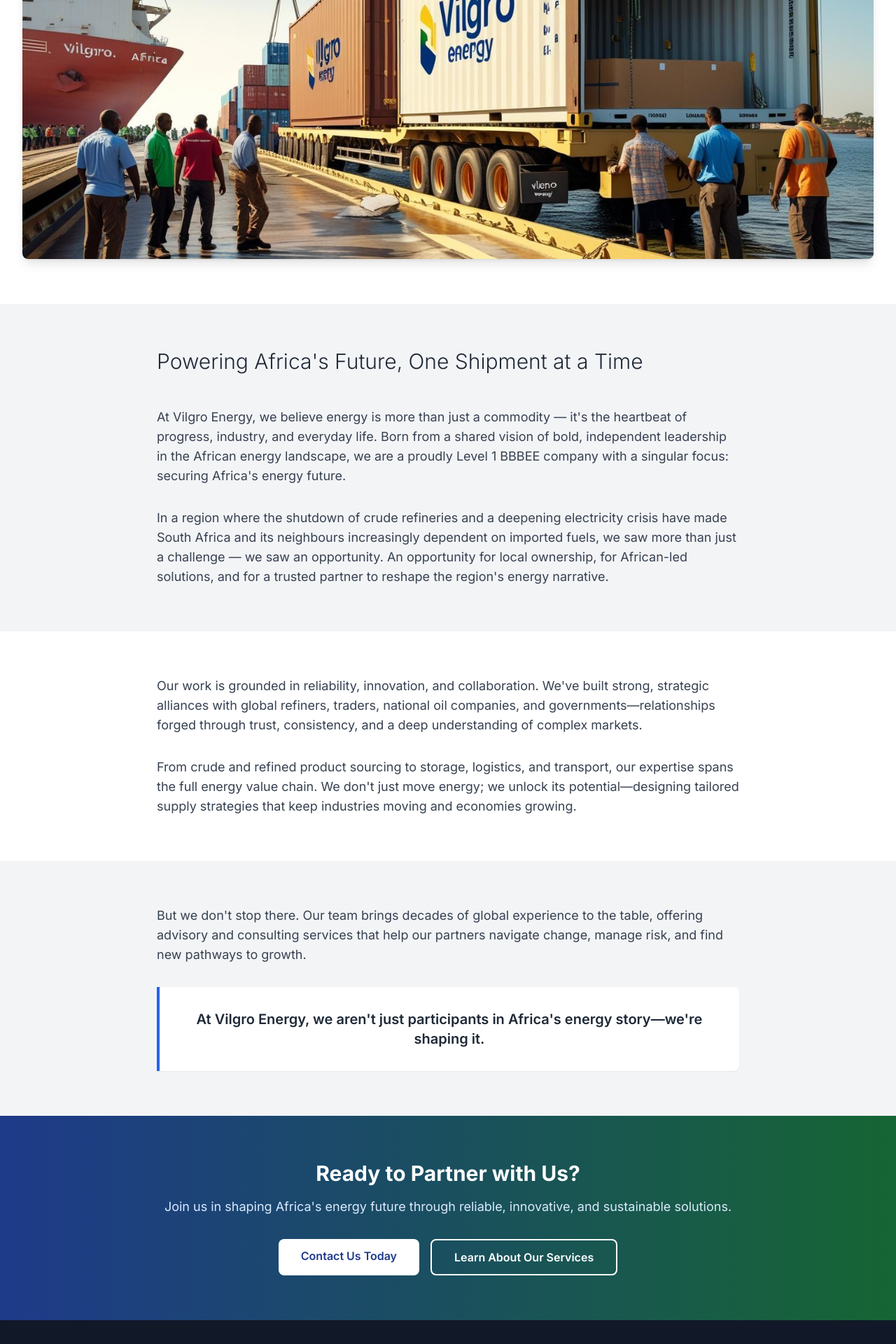
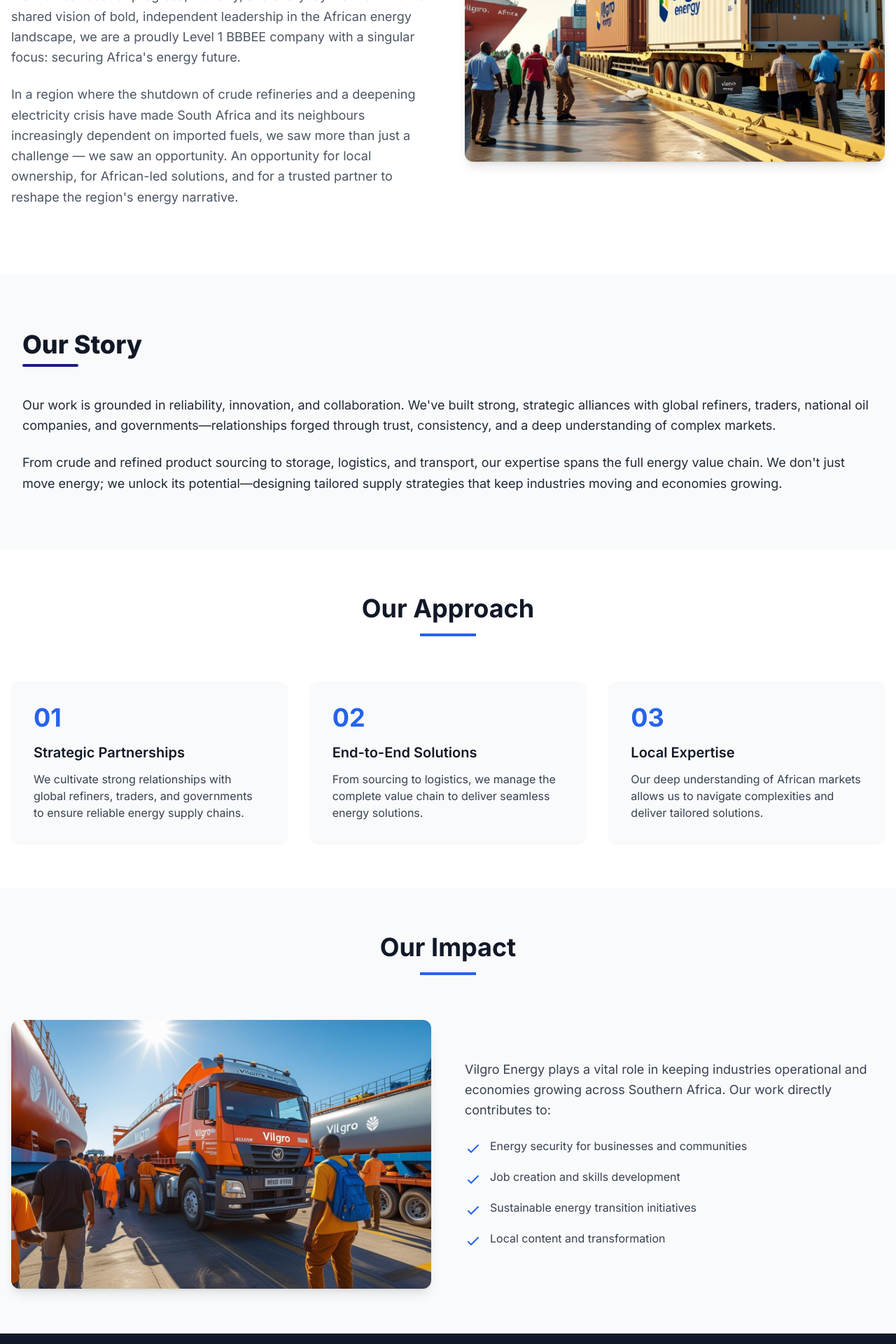
Before and after one commit to banelee59/vigro-energy-website, a Next.js app: page /about in a window 1280 px wide. Shown: the part 440-2360 px from the top of the page at 70% size. Built offline with nearby package versions, Linux system fonts and the light colour scheme.

Commit message:
About us page revamp

```diff
--- a/app/about/page.tsx
+++ b/app/about/page.tsx
@@ -1,122 +1,203 @@
+"use client"
+
 import Image from "next/image"
 import Link from "next/link"
 import { ChevronRight } from "lucide-react"
 
 export default function AboutPage() {
   return (
-    <div className="min-h-screen">
+    <div className="min-h-screen bg-white">
       {/* Breadcrumb Navigation */}
-      <section className="py-6 bg-white border-b border-gray-200">
-        <div className="max-w-7xl mx-auto px-4 sm:px-6 lg:px-8">
-          <nav className="flex items-center space-x-2 text-sm text-gray-500">
-            <Link href="/" className="hover:text-blue-600 transition-colors">
-              HOME
-            </Link>
+      <section className="bg-white border-b border-gray-200 py-5">
+        <div className="max-w-7xl mx-auto px-4 flex items-center space-x-2 text-sm text-gray-500">
+          <Link href="/" className="hover:text-blue-600 transition-colors">HOME</Link>
           <ChevronRight className="h-4 w-4" />
           <span className="text-gray-700 font-medium">ABOUT VILGRO ENERGY</span>
-          </nav>
         </div>
       </section>
 
-      {/* Main Heading - White Background */}
-      <section className="py-12 bg-white">
-        <div className="max-w-7xl mx-auto px-4 sm:px-6 lg:px-8">
-          <h1 className="text-4xl md:text-5xl font-light text-gray-600 mb-8">WHO WE ARE</h1>
+      {/* Hero Section with Heading and Image */}
+      <section className="relative bg-white">
+        <div className="max-w-7xl mx-auto px-4 py-16 md:py-24 flex flex-col md:flex-row items-center gap-12">
+          <div className="md:w-1/2 space-y-6">
+            <h1 className="text-4xl md:text-5xl font-bold text-gray-900 leading-tight">
+              Powering Africa's Future Through <span className="text-blue-600">Energy Solutions</span>
+            </h1>
+            <p className="text-lg text-gray-600 leading-relaxed">
+            At Vilgro Energy, we believe energy is more than just a commodity — it's the heartbeat of progress, industry, and everyday life. Born from a shared vision of bold, independent leadership in the African energy landscape, we are a proudly Level 1 BBBEE company with a singular focus: securing Africa's energy future.</p>
+
+            <p className="text-lg text-gray-600 leading-relaxed">In a region where the shutdown of crude refineries and a deepening electricity crisis have made South Africa and its neighbours increasingly dependent on imported fuels, we saw more than just a challenge — we saw an opportunity. An opportunity for local ownership, for African-led solutions, and for a trusted partner to reshape the region's energy narrative.
+            </p>
           </div>
-      </section>
-
-      {/* Hero Image - White Background */}
-      <section className="bg-white pb-16">
-        <div className="max-w-7xl mx-auto px-4 sm:px-6 lg:px-8">
-          <div className="relative h-96 md:h-[500px] rounded-lg overflow-hidden shadow-lg">
-            <Image src="/images/pic 1.jpeg" alt="Vilgro Energy Operations" fill className="object-cover" priority />
+          <div className="md:w-1/2 relative h-96 w-full rounded-xl overflow-hidden shadow-lg">
+            <Image
+              src="/images/pic 1.jpeg"
+              alt="Vilgro Energy Team"
+              fill
+              className="object-cover"
+              priority
+            />
           </div>
         </div>
       </section>
 
-      {/* Content Section 1 - Light Gray Background */}
-      <section className="py-16 bg-gray-100">
-        <div className="max-w-4xl mx-auto px-4 sm:px-6 lg:px-8">
-          <div className="mb-12">
-            <h2 className="text-3xl font-light text-gray-800 mb-8">Powering Africa's Future, One Shipment at a Time</h2>
+      {/* Our Story Section */}
+<section className="py-20 bg-gray-50">
+  <div className="max-w-7xl mx-auto px-4 sm:px-6 lg:px-8">
+    {/* Heading */}
+    <div className="text-left mb-10">
+      <h2 className="text-4xl font-extrabold text-gray-900">Our Story</h2>
+      <div className="mt-2 w-20 h-1 bg-[#1b1b83] rounded"></div>
     </div>
 
-          <div className="space-y-8 text-gray-700 leading-relaxed">
-            <p className="text-lg">
-              At Vilgro Energy, we believe energy is more than just a commodity — it's the heartbeat of progress,
-              industry, and everyday life. Born from a shared vision of bold, independent leadership in the African
-              energy landscape, we are a proudly Level 1 BBBEE company with a singular focus: securing Africa's energy
-              future.
+    {/* Full Width Text */}
+    <div className="space-y-6 text-gray-800 text-lg leading-relaxed">
+      <p>
+        Our work is grounded in reliability, innovation, and collaboration. We've built strong, strategic alliances
+        with global refiners, traders, national oil companies, and governments—relationships forged through trust,
+        consistency, and a deep understanding of complex markets.
       </p>
-
-            <p className="text-lg">
-              In a region where the shutdown of crude refineries and a deepening electricity crisis have made South
-              Africa and its neighbours increasingly dependent on imported fuels, we saw more than just a challenge — we
-              saw an opportunity. An opportunity for local ownership, for African-led solutions, and for a trusted
-              partner to reshape the region's energy narrative.
+      <p>
+        From crude and refined product sourcing to storage, logistics, and transport, our expertise spans the full
+        energy value chain. We don't just move energy; we unlock its potential—designing tailored supply strategies
+        that keep industries moving and economies growing.
       </p>
     </div>
   </div>
 </section>
 
-      {/* Content Section 2 - White Background */}
+
+      {/* Our Approach Section */}
       <section className="py-16 bg-white">
-        <div className="max-w-4xl mx-auto px-4 sm:px-6 lg:px-8">
-          <div className="space-y-8 text-gray-700 leading-relaxed">
-            <p className="text-lg">
-              Our work is grounded in reliability, innovation, and collaboration. We've built strong, strategic
-              alliances with global refiners, traders, national oil companies, and governments—relationships forged
-              through trust, consistency, and a deep understanding of complex markets.
-            </p>
-            <p className="text-lg">
-              From crude and refined product sourcing to storage, logistics, and transport, our expertise spans the full
-              energy value chain. We don't just move energy; we unlock its potential—designing tailored supply
-              strategies that keep industries moving and economies growing.
+        <div className="max-w-7xl mx-auto px-4">
+          <div className="text-center mb-16">
+            <h2 className="text-3xl md:text-4xl font-bold text-gray-900 mb-4">Our Approach</h2>
+            <div className="w-20 h-1 bg-blue-600 mx-auto"></div>
+          </div>
+
+          <div className="grid md:grid-cols-3 gap-8">
+            <div className="bg-gray-50 p-8 rounded-xl shadow-sm hover:shadow-md transition-shadow">
+              <div className="text-blue-600 text-4xl font-bold mb-4">01</div>
+              <h3 className="text-xl font-semibold text-gray-900 mb-3">Strategic Partnerships</h3>
+              <p className="text-gray-700">
+                We cultivate strong relationships with global refiners, traders, and governments to ensure reliable energy supply chains.
               </p>
             </div>
+
+            <div className="bg-gray-50 p-8 rounded-xl shadow-sm hover:shadow-md transition-shadow">
+              <div className="text-blue-600 text-4xl font-bold mb-4">02</div>
+              <h3 className="text-xl font-semibold text-gray-900 mb-3">End-to-End Solutions</h3>
+              <p className="text-gray-700">
+                From sourcing to logistics, we manage the complete value chain to deliver seamless energy solutions.
+              </p>
             </div>
-      </section>
 
-      {/* Content Section 3 - Light Gray Background */}
-      <section className="py-16 bg-gray-100">
-        <div className="max-w-4xl mx-auto px-4 sm:px-6 lg:px-8">
-          <div className="space-y-8 text-gray-700 leading-relaxed">
-            <p className="text-lg">
-              But we don't stop there. Our team brings decades of global experience to the table, offering advisory and
-              consulting services that help our partners navigate change, manage risk, and find new pathways to growth.
-            </p>
-            <div className="bg-white border-l-4 border-blue-600 p-8 rounded-r-lg shadow-sm">
-              <p className="text-xl text-gray-800 font-semibold text-center">
-                At Vilgro Energy, we aren't just participants in Africa's energy story—we're shaping it.
+            <div className="bg-gray-50 p-8 rounded-xl shadow-sm hover:shadow-md transition-shadow">
+              <div className="text-blue-600 text-4xl font-bold mb-4">03</div>
+              <h3 className="text-xl font-semibold text-gray-900 mb-3">Local Expertise</h3>
+              <p className="text-gray-700">
+                Our deep understanding of African markets allows us to navigate complexities and deliver tailored solutions.
               </p>
             </div>
           </div>
         </div>
       </section>
 
-      {/* Call to Action - Blue/Green Gradient */}
-      <section className="py-16 bg-gradient-to-r from-blue-900 to-green-800">
-        <div className="max-w-4xl mx-auto px-4 sm:px-6 lg:px-8 text-center">
-          <h2 className="text-3xl font-bold text-white mb-4">Ready to Partner with Us?</h2>
-          <p className="text-blue-100 mb-8 text-lg">
-            Join us in shaping Africa's energy future through reliable, innovative, and sustainable solutions.
+      {/* Our Impact Section */}
+      <section className="py-16 bg-gray-50">
+        <div className="max-w-7xl mx-auto px-4">
+          <div className="text-center mb-16">
+            <h2 className="text-3xl md:text-4xl font-bold text-gray-900 mb-4">Our Impact</h2>
+            <div className="w-20 h-1 bg-blue-600 mx-auto"></div>
+          </div>
+
+          <div className="grid md:grid-cols-2 gap-12 items-center">
+            <div className="relative h-96 w-full rounded-xl overflow-hidden shadow-lg">
+              <Image src="/images/vilgro truck.jpeg" alt="Our Impact" fill className="object-cover" />
+            </div>
+            <div className="space-y-6">
+              <p className="text-lg text-gray-700 leading-relaxed">
+                Vilgro Energy plays a vital role in keeping industries operational and economies growing across Southern Africa. Our work directly contributes to:
+              </p>
+              <ul className="space-y-4">
+                <li className="flex items-start">
+                  <div className="flex-shrink-0 h-6 w-6 text-blue-600 mt-1 mr-3">
+                    <svg xmlns="http://www.w3.org/2000/svg" fill="none" viewBox="0 0 24 24" stroke="currentColor">
+                      <path strokeLinecap="round" strokeLinejoin="round" strokeWidth={2} d="M5 13l4 4L19 7" />
+                    </svg>
+                  </div>
+                  <span className="text-gray-700">Energy security for businesses and communities</span>
+                </li>
+                <li className="flex items-start">
+                  <div className="flex-shrink-0 h-6 w-6 text-blue-600 mt-1 mr-3">
+                    <svg xmlns="http://www.w3.org/2000/svg" fill="none" viewBox="0 0 24 24" stroke="currentColor">
+                      <path strokeLinecap="round" strokeLinejoin="round" strokeWidth={2} d="M5 13l4 4L19 7" />
+                    </svg>
+                  </div>
+                  <span className="text-gray-700">Job creation and skills development</span>
+                </li>
+                <li className="flex items-start">
+                  <div className="flex-shrink-0 h-6 w-6 text-blue-600 mt-1 mr-3">
+                    <svg xmlns="http://www.w3.org/2000/svg" fill="none" viewBox="0 0 24 24" stroke="currentColor">
+                      <path strokeLinecap="round" strokeLinejoin="round" strokeWidth={2} d="M5 13l4 4L19 7" />
+                    </svg>
+                  </div>
+                  <span className="text-gray-700">Sustainable energy transition initiatives</span>
+                </li>
+                <li className="flex items-start">
+                  <div className="flex-shrink-0 h-6 w-6 text-blue-600 mt-1 mr-3">
+                    <svg xmlns="http://www.w3.org/2000/svg" fill="none" viewBox="0 0 24 24" stroke="currentColor">
+                      <path strokeLinecap="round" strokeLinejoin="round" strokeWidth={2} d="M5 13l4 4L19 7" />
+                    </svg>
+                  </div>
+                  <span className="text-gray-700">Local content and transformation</span>
+                </li>
+              </ul>
+            </div>
+          </div>
+        </div>
+      </section>
+
+
+
+      {/* Leadership Section */}
+      {/* <section className="py-16 bg-gray-50">
+        <div className="max-w-7xl mx-auto px-4">
+          <div className="text-center mb-16">
+            <h2 className="text-3xl md:text-4xl font-bold text-gray-900 mb-4">Our Leadership</h2>
+            <div className="w-20 h-1 bg-blue-600 mx-auto"></div>
+            <p className="max-w-3xl mx-auto text-lg text-gray-600 mt-6">
+              With decades of combined experience in global energy markets, our leadership team brings unparalleled expertise to Africa's energy challenges.
+            </p>
+          </div>
+
+
+        </div>
+      </section> */}
+
+      {/* CTA Section */}
+      {/* <section className="py-20 bg-gray-900">
+        <div className="max-w-4xl mx-auto px-4 text-center">
+          <h2 className="text-3xl md:text-4xl font-bold text-white mb-6">Partner With Us</h2>
+          <p className="text-blue-100 mb-8 text-lg leading-relaxed max-w-3xl mx-auto">
+            Join Vilgro Energy in shaping Africa's energy future through reliable, innovative, and sustainable solutions.
           </p>
           <div className="flex flex-col sm:flex-row gap-4 justify-center">
             <Link
               href="/contact"
-              className="bg-white text-blue-900 hover:bg-gray-100 px-8 py-3 rounded-lg font-semibold transition-colors inline-block"
+              className="bg-white text-blue-900 hover:bg-gray-100 px-8 py-4 rounded-lg font-semibold text-lg transition"
             >
-              Contact Us Today
+              Get in Touch
             </Link>
             <Link
               href="/services"
-              className="border-2 border-white text-white hover:bg-white hover:text-blue-900 px-8 py-3 rounded-lg font-semibold transition-colors inline-block"
+              className="border-2 border-white text-white hover:bg-white hover:text-blue-900 px-8 py-4 rounded-lg font-semibold text-lg transition"
             >
-              Learn About Our Services
+              Our Services
             </Link>
           </div>
         </div>
-      </section>
+      </section> */}
     </div>
   )
 }
```
Lines whose indentation alone changed are shown as unchanged.
